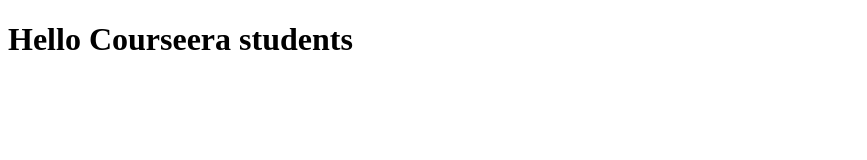
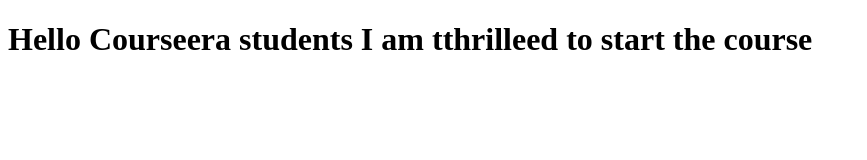
Before and after one commit to sumanteegala/suman-test, a plain HTML site: page index.html in a window 1280 px wide. Shown: the whole page, without its empty margins (0-867 px from the left). Drawn offline with Linux system fonts and the light colour scheme.

Commit message:
Next Version of web file.

```diff
--- a/index.html
+++ b/index.html
@@ -5,6 +5,6 @@
     <title>Hello Courseera</title>
   </head>
   <body>
-    <h1>Hello Courseera students</h1>
+    <h1>Hello Courseera students I am tthrilleed to start the course</h1>
   </body>
 </html>
```
